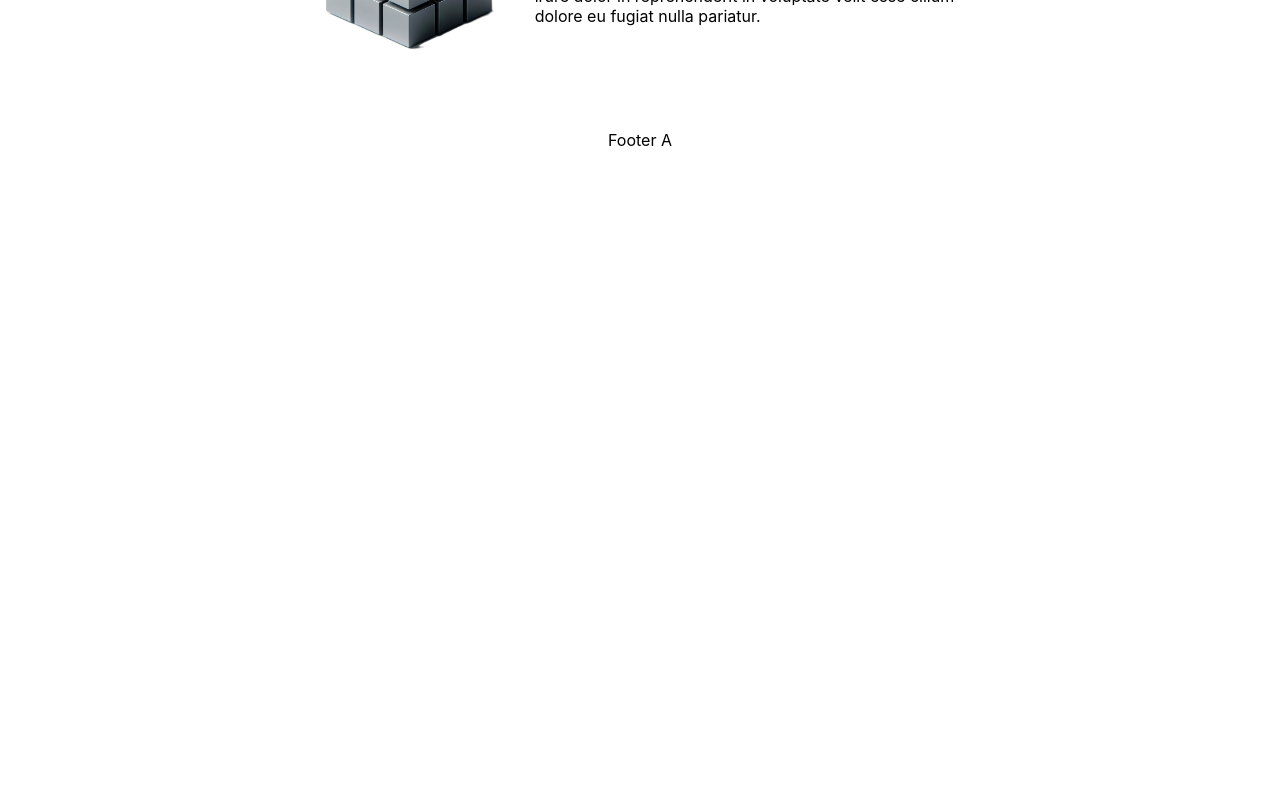
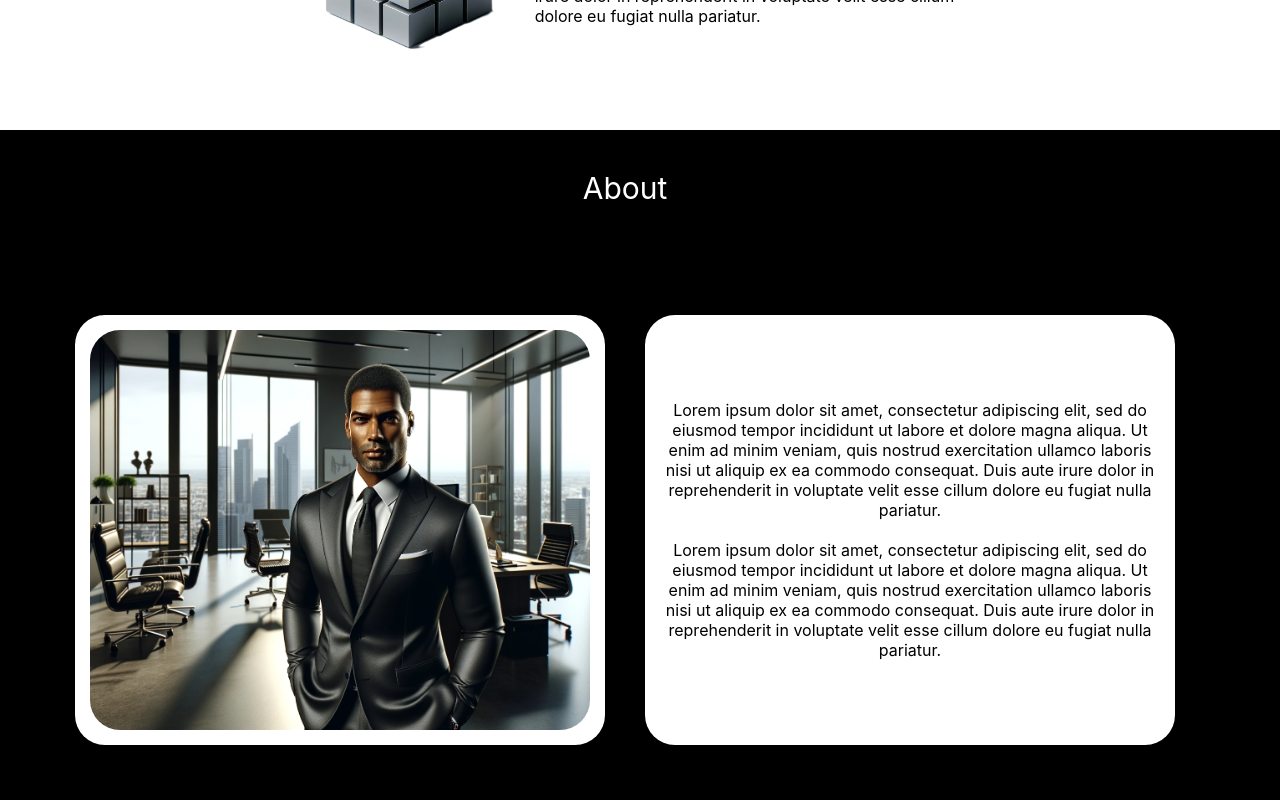
Before and after one commit to KrisHHFI/React-Front-end-Portfolio-Piece, a React (Create React App) app: page / in a window 1280 px wide. Shown: the part 4240-5040 px from the top of the page. Before the commit the page ends 4390 px from the top, so only its background shows below. Built offline with nearby package versions, Linux system fonts and the light colour scheme.

Commit message:
About section added

```diff
--- a/src/App.css
+++ b/src/App.css
@@ -212,3 +212,38 @@
 .TimelineImage {
   height: 200px;
 }
+
+.PageContent5 {
+  background-color: black;
+  position: relative;
+  display: flex;
+  flex-wrap: wrap;
+  justify-content: center;
+  align-content: center;
+  padding: 0 30px 30px 0;
+  position: relative;
+  min-height: 100vh;
+}
+
+.PageContent5Child {
+  background-color: white;
+  border-radius: 30px;
+  height: 400px;
+  width: 500px;
+  margin: 20px;
+  display: flex;
+  flex-direction: column;
+  position: relative;
+  justify-content: center;
+  padding: 15px;
+}
+
+.PageContent5ChildImageContainer {
+  flex: 1;
+  display: flex;
+  justify-content: center;
+  width: 100%;
+  height: 100%;
+  overflow: hidden;
+  border-radius: 30px;
+}
--- a/src/App.js
+++ b/src/App.js
@@ -4,6 +4,7 @@ import PageContentA1 from './Components/PageContent1';
 import PageContentA2 from './Components/PageContent2';
 import PageContentA3 from './Components/PageContent3';
 import PageContent4 from './Components/PageContent4';
+import PageContent5 from './Components/PageContent5';
 import Footer from './Components/Footer';
 
 function App() {
@@ -14,6 +15,7 @@ function App() {
        <PageContentA2 />
        <PageContentA3 />
        <PageContent4 />
+       <PageContent5 />
        <Footer />
     </div>
   );
--- a/src/Components/PageContent4.js
+++ b/src/Components/PageContent4.js
@@ -7,7 +7,7 @@ export default function PageContent4() {
     return (
         <div class="PageContent4">
             <div class="SectionTitle">
-                Our story so far...
+                Our Story
             </div>
             <div class="TimelineItem">
                 <div class="TimelineImageContainer ImageRight">
--- /dev/null
+++ b/src/Components/PageContent5.js
@@ -0,0 +1,28 @@
+import React, { } from 'react';
+import About from '../Images/About.png';
+
+export default function PageContent5() {
+
+
+    return (
+        <div class="PageContent5">
+            <div class="SectionTitle Section3Title">
+                About
+            </div>
+            <div class="PageContent5Child">
+                <div class="PageContent5ChildImageContainer">
+                    <img src={About} />
+                </div>
+            </div>
+            <div class="PageContent5Child">
+                Lorem ipsum dolor sit amet, consectetur adipiscing elit, sed do eiusmod tempor incididunt ut labore et dolore
+                magna aliqua. Ut enim ad minim veniam, quis nostrud exercitation ullamco laboris nisi ut aliquip ex ea commodo
+                consequat. Duis aute irure dolor in reprehenderit in voluptate velit esse cillum dolore eu fugiat nulla pariatur.
+                <br/><br/>
+                Lorem ipsum dolor sit amet, consectetur adipiscing elit, sed do eiusmod tempor incididunt ut labore et dolore
+                magna aliqua. Ut enim ad minim veniam, quis nostrud exercitation ullamco laboris nisi ut aliquip ex ea commodo
+                consequat. Duis aute irure dolor in reprehenderit in voluptate velit esse cillum dolore eu fugiat nulla pariatur.
+            </div>
+        </div>
+    );
+}
```
Also changed, not shown: src/Images/About.png (added).
